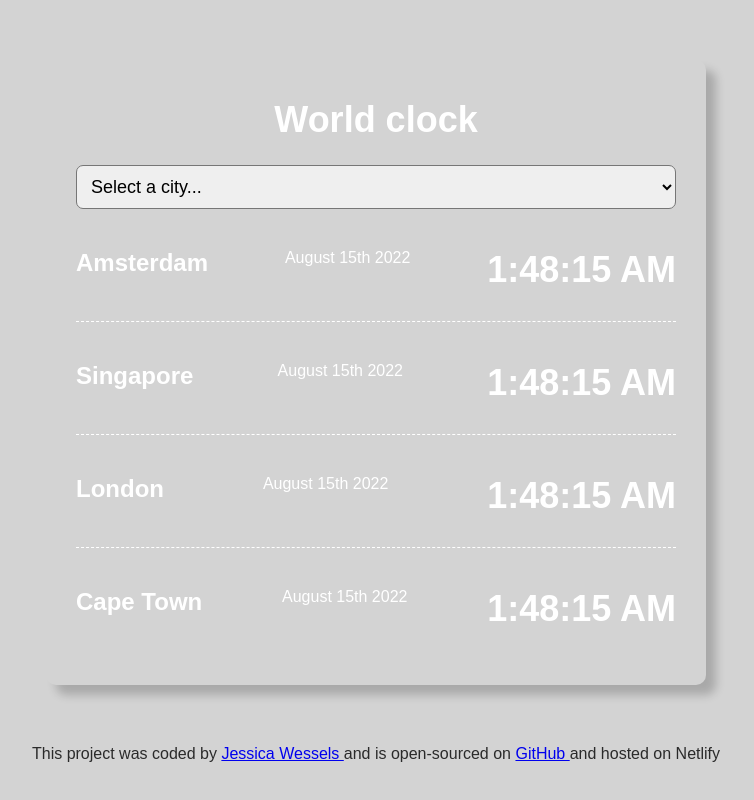
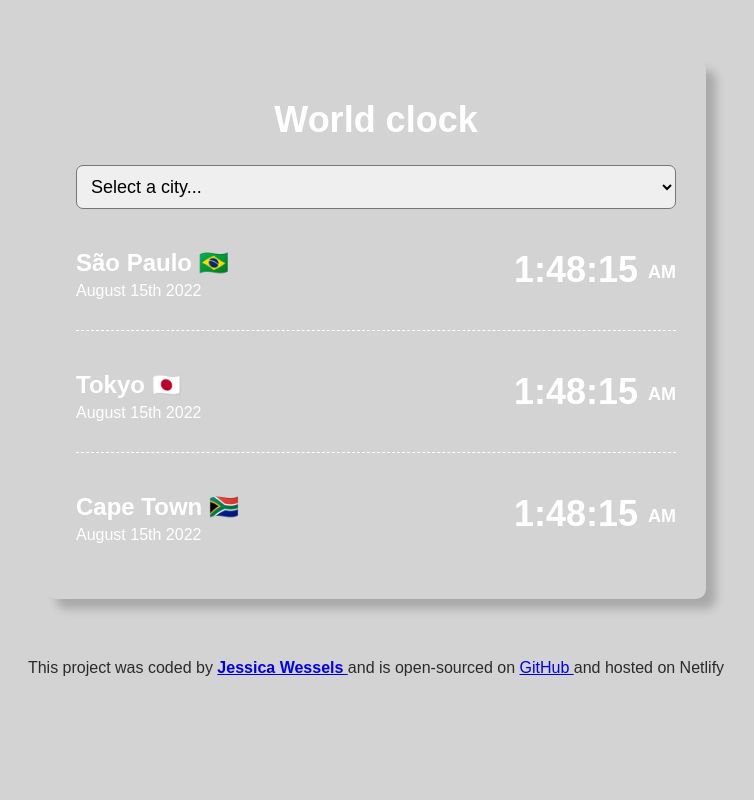
Before and after one commit to jess00-alt/world-clock, a plain HTML site: page index.html in a window 1280 px wide. Shown: the whole page, without its empty margins (264-1018 px from the left). Drawn offline with Linux system fonts and the light colour scheme.

Commit message:
Update index.html

```diff
--- a/index.html
+++ b/index.html
@@ -12,36 +12,37 @@
 
     <select value="">
         <option value=""> Select a city... </option>
-        <option value=""> Amsterdam </option>
-        <option value=""> Singapore </option>
-        <option value=""> London </option>
+        <option value=""> São Paulo </option>
+        <option value=""> Tokyo </option>
         <option value=""> Cape Town </option>
 
     </select>
 
     <div class = "city">
-        <h2> Amsterdam </h2>
+        <div class = "info">
+        <h2> São Paulo <span> 🇧🇷 </span> </h2>
         <div class = "date"> August 15th 2022 </div>
-        <div class = "time"> 1:48:15 AM </div>
+        </div>
+        <div class = "time"> 1:48:15 <small> AM </small> </div>
     </div>
     <div class = "city">
-        <h2> Singapore </h2>
+        <div class = "info">
+        <h2> Tokyo <span> 🇯🇵 </span></h2>
         <div class = "date"> August 15th 2022 </div>
-        <div class = "time"> 1:48:15 AM</div>
+        </div>
+        <div class = "time"> 1:48:15 <small> AM </small> </div>
     </div>
+
     <div class = "city">
-        <h2> London </h2>
+        <div class = "info">
+        <h2> Cape Town <span> 🇿🇦 </span> </h2>
         <div class = "date"> August 15th 2022 </div>
-        <div class = "time"> 1:48:15 AM </div>
-    </div>
-    <div class = "city">
-        <h2> Cape Town</h2>
-        <div class = "date"> August 15th 2022 </div>
-        <div class = "time"> 1:48:15 AM </div>
+        </div>
+        <div class = "time"> 1:48:15 <small> AM </small> </div>
     </div>
 
     </div>
-    <footer> This project was coded by <a href="https://github.com/jess00-alt"> Jessica Wessels </a> and is open-sourced on <a href = "https://github.com/jess00-alt/world-clock"> GitHub </a> and hosted on Netlify </footer>
+    <footer> This project was coded by <strong><a href="https://github.com/jess00-alt"> Jessica Wessels </a></strong> and is open-sourced on <a href = "https://github.com/jess00-alt/world-clock"> GitHub </a> and hosted on Netlify </footer>
 
     <script src = "/script.js"></script>
 
```
